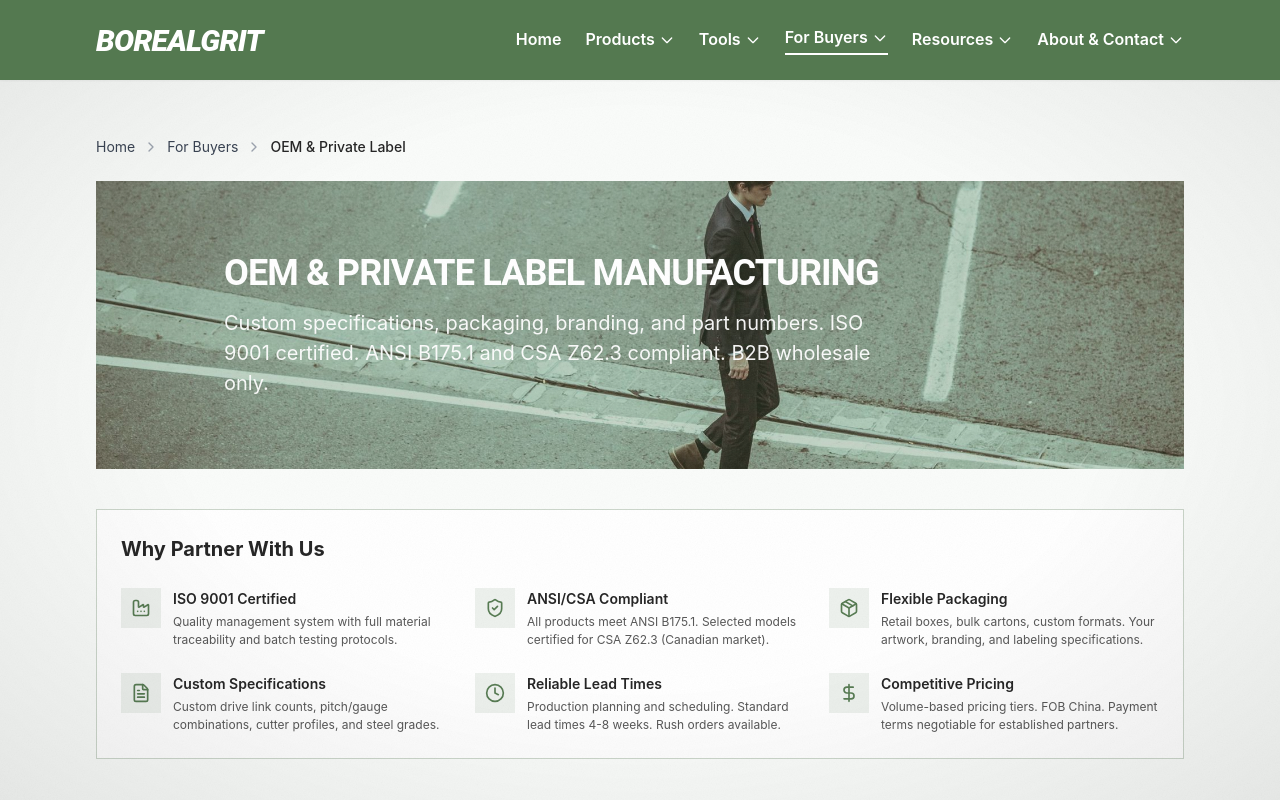
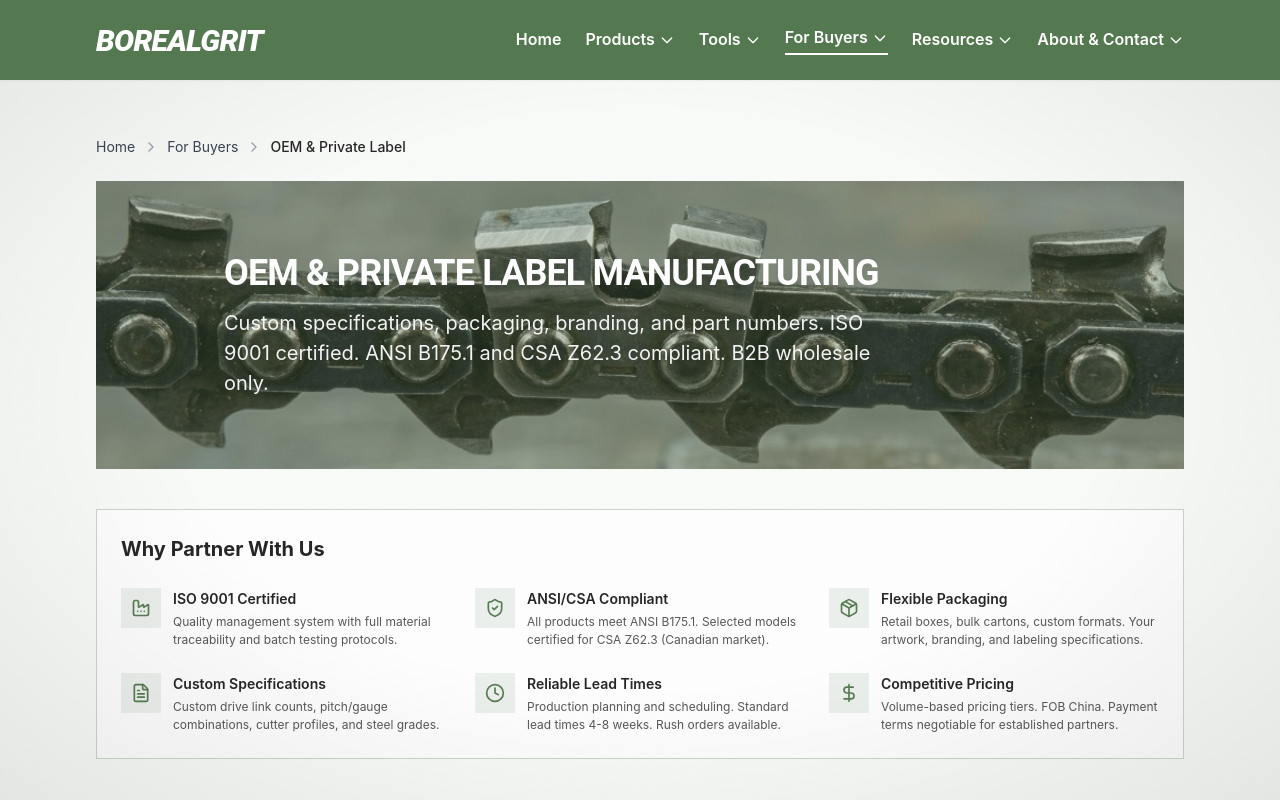
Before and after one commit to LoganOYoung/chainsaw-chain-supplier-borealgrit, a Next.js app: page /oem-private-label in a window 1280 px wide. Shown: the top 800 px of the page. Built offline with nearby package versions, Linux system fonts and the light colour scheme.

Commit message:
Replace OEM & Private Label page banner with chainsaw chain close-up image
Co-authored-by: Cursor <cursoragent@cursor.com>

```diff
--- a/app/oem-private-label/page.tsx
+++ b/app/oem-private-label/page.tsx
@@ -36,8 +36,8 @@ export default function OEMPage() {
         <section className="mb-8 sm:mb-10 -mx-4 sm:mx-0">
           <div className="relative w-full h-44 sm:h-48 md:h-64 lg:h-72 rounded-none overflow-hidden bg-gray-100">
             <Image
-              src="/images/contact-banner.jpg"
-              alt="OEM and private label chainsaw chain manufacturing"
+              src="/images/oem-banner.png"
+              alt="OEM and private label chainsaw chain manufacturing — close-up of professional chainsaw chain"
               fill
               className="object-cover"
               priority
```
Also changed, not shown: public/images/oem-banner.png (added).
